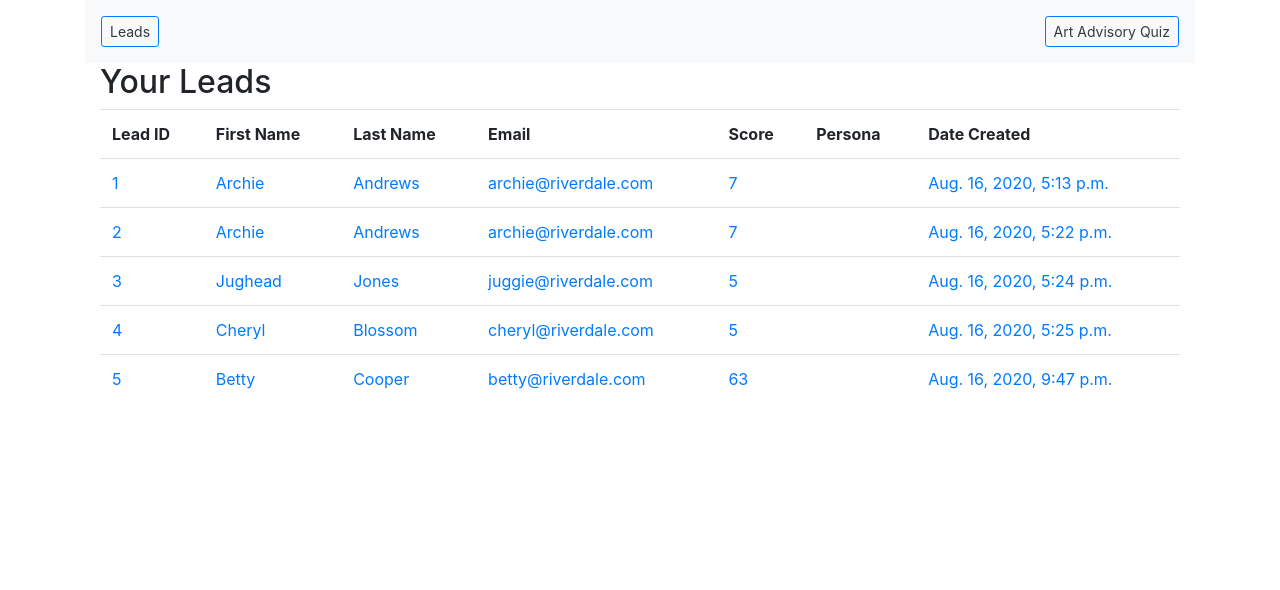
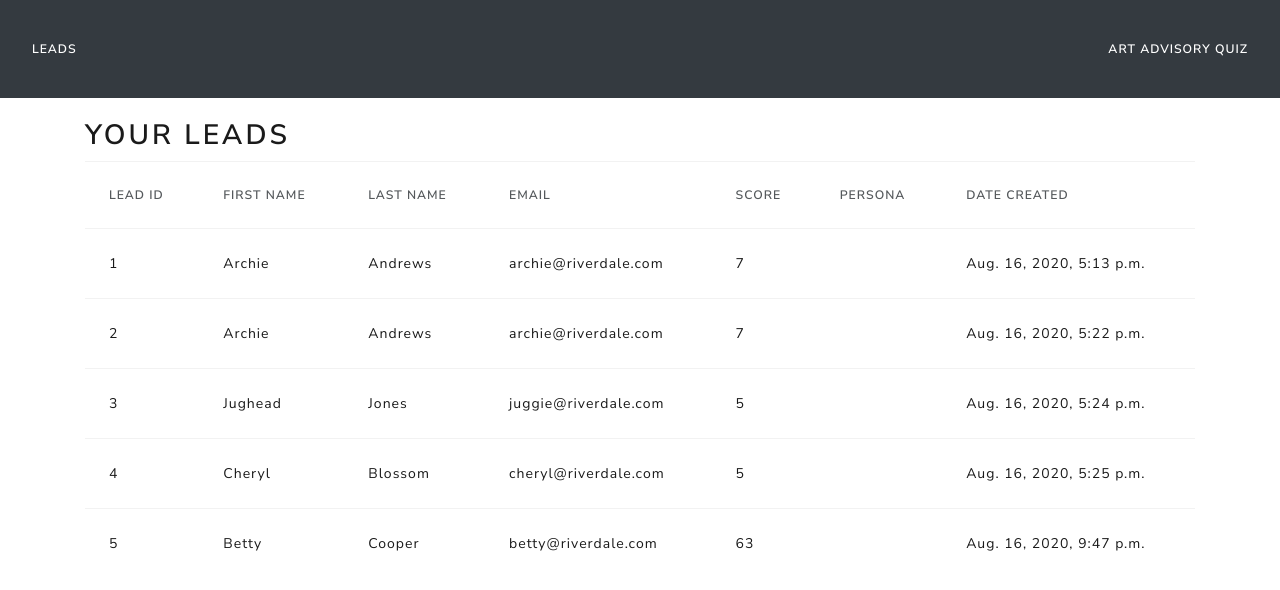
Before and after one commit to proj-algos-july2020/mpreston_solo, a Django app: page /leads/ in a window 1280 px wide. Shown: the top 590 px of the page. Run offline with Django 3.2, Linux system fonts and the light colour scheme; data comes from the database, SQL or seed files in the repository; both versions use the stored data as it was after the commit; some libraries are stand-ins or nearby versions.

Commit message:
Updated stylesheets on lead_app with bootswatch/lux styling.

```diff
--- a/aa_quiz/leads/templates/leads/index.html
+++ b/aa_quiz/leads/templates/leads/index.html
@@ -1,17 +1,18 @@
+{% load static %}
 <!DOCTYPE html>
 <html lang="en">
     <head>
         <meta charset="UTF-8">
         <meta name="viewport" content="width=device-width, initial-scale=1.0">
+        <link rel="stylesheet" href="https://stackpath.bootstrapcdn.com/bootswatch/4.5.2/lux/bootstrap.min.css" integrity="sha384-9+PGKSqjRdkeAU7Eu4nkJU8RFaH8ace8HGXnkiKMP9I9Te0GJ4/km3L1Z8tXigpG" crossorigin="anonymous">
+        <link rel="stylesheet" href="{% static '/quiz/css/custom-style.css' %}" rel="stylesheet" type="text/css">
         <title>Leads</title>
-        <link rel="stylesheet" href="https://stackpath.bootstrapcdn.com/bootstrap/4.3.1/css/bootstrap.min.css" integrity="sha384-ggOyR0iXCbMQv3Xipma34MD+dH/1fQ784/j6cY/iJTQUOhcWr7x9JvoRxT2MZw1T" crossorigin="anonymous">
         <script src="https://ajax.googleapis.com/ajax/libs/jquery/3.5.1/jquery.min.js"></script>
-        {% load static %}
     </head>
     <body>
-        <div class="container">
-            <nav class="navbar navbar-expand-lg navbar-light bg-light">
-                <span class="navbar-text"><a class="btn btn-sm border-primary btn-light text-dark" href="/leads" role="button">Leads</a></span>
+
+        <nav class="navbar navbar-expand-lg navbar-dark bg-dark">
+            <span class="navbar-text"><a class="nav-link" href="/leads" role="button">Leads</a></span>
             <button class="navbar-toggler" type="button" data-toggle="collapse" data-target="#navbarText"
             aria-controls="navbarText" aria-expanded="false" aria-label="Toggle navigation">
             <span class="navbar-toggler-icon"></span>
@@ -19,7 +20,7 @@
             <div class="collapse navbar-collapse" id="navbarText">
                 <ul class="navbar-nav mr-auto">
                 </ul>
-                    <span class="navbar-text"><a class="btn btn-sm border-primary btn-light text-dark" href="/quiz" role="button">Art Advisory Quiz</a></span>
+                <span class="navbar-text"><a class="nav-link" href="/quiz" role="button">Art Advisory Quiz</a></span>
             </div>
         </nav>
 
@@ -33,6 +34,7 @@
 
         <div id="wrapper">
             <div class="container">
+                <br>
                 <h2 class="display-5">Your Leads</h2>
             </div>
 
--- a/aa_quiz/quiz/templates/quiz/index.html
+++ b/aa_quiz/quiz/templates/quiz/index.html
@@ -41,7 +41,7 @@
                 <form action="/quiz/intent" method="POST">
                     {% csrf_token %}
                     <div class="container p-2 bg-light">
-                        <p class="text-center">Thank you for your interest in our complimentary art advisory services! Please answer a few short questions to help us determine where you are in your art discovery process. One of our curators will follow up shortly to provide you with personalized assistance.<br><br>Let's get started!</p>
+                        <p class="text-center">Thank you for your interest in our complimentary art advisory services. Please answer a few short questions to help us determine where you are in your art discovery process. One of our curators will follow up shortly to provide you with personalized assistance.<br><br>Let's get started!</p>
                     </div>
                     <div class="text-center">
                         <br>
```
Also changed, not shown: aa_quiz/leads/templates/leads/lead_detail.html (+8 -5 lines), aa_quiz/quiz/views.py (+3 -14 lines), aa_quiz/db.sqlite3. Lines whose indentation alone changed are shown as unchanged.
